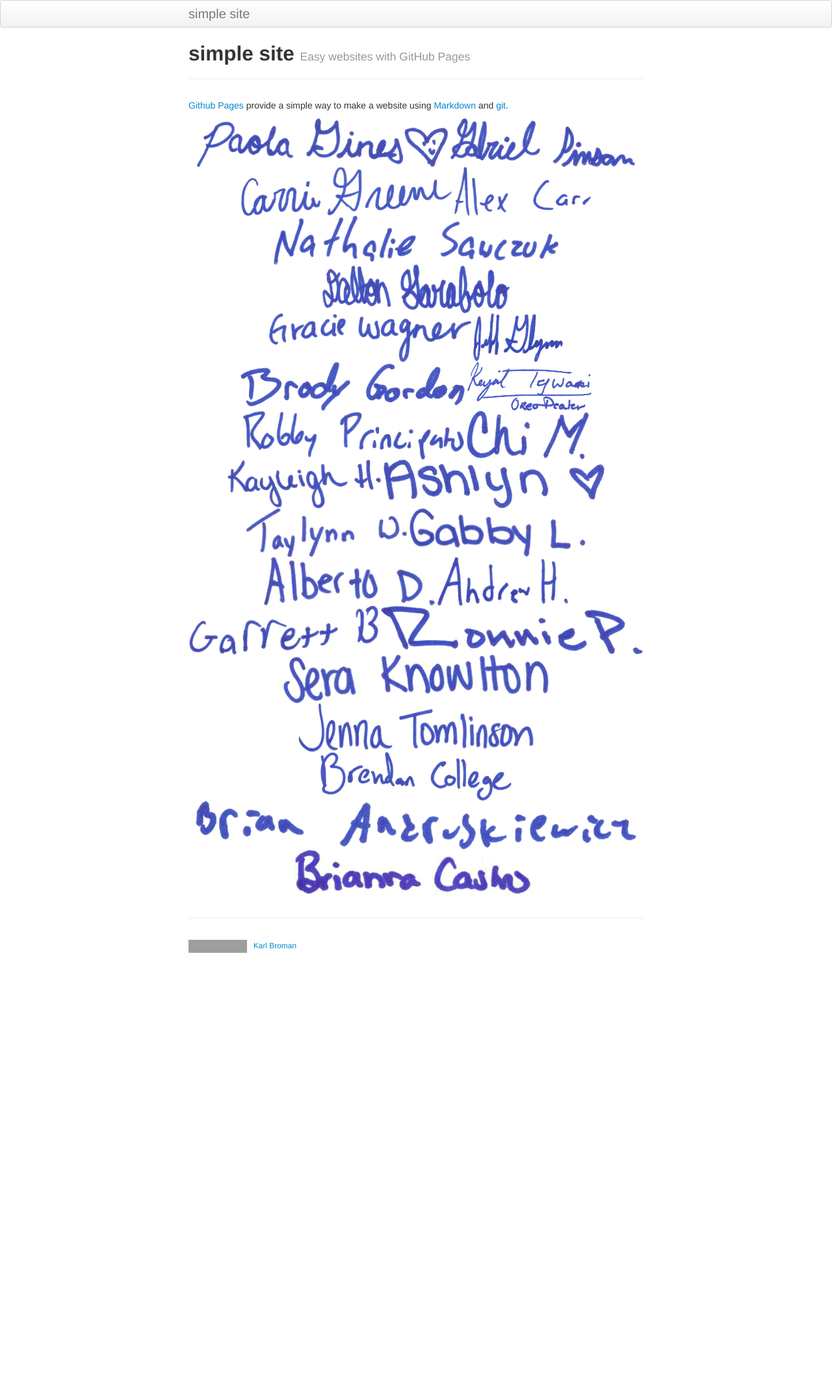
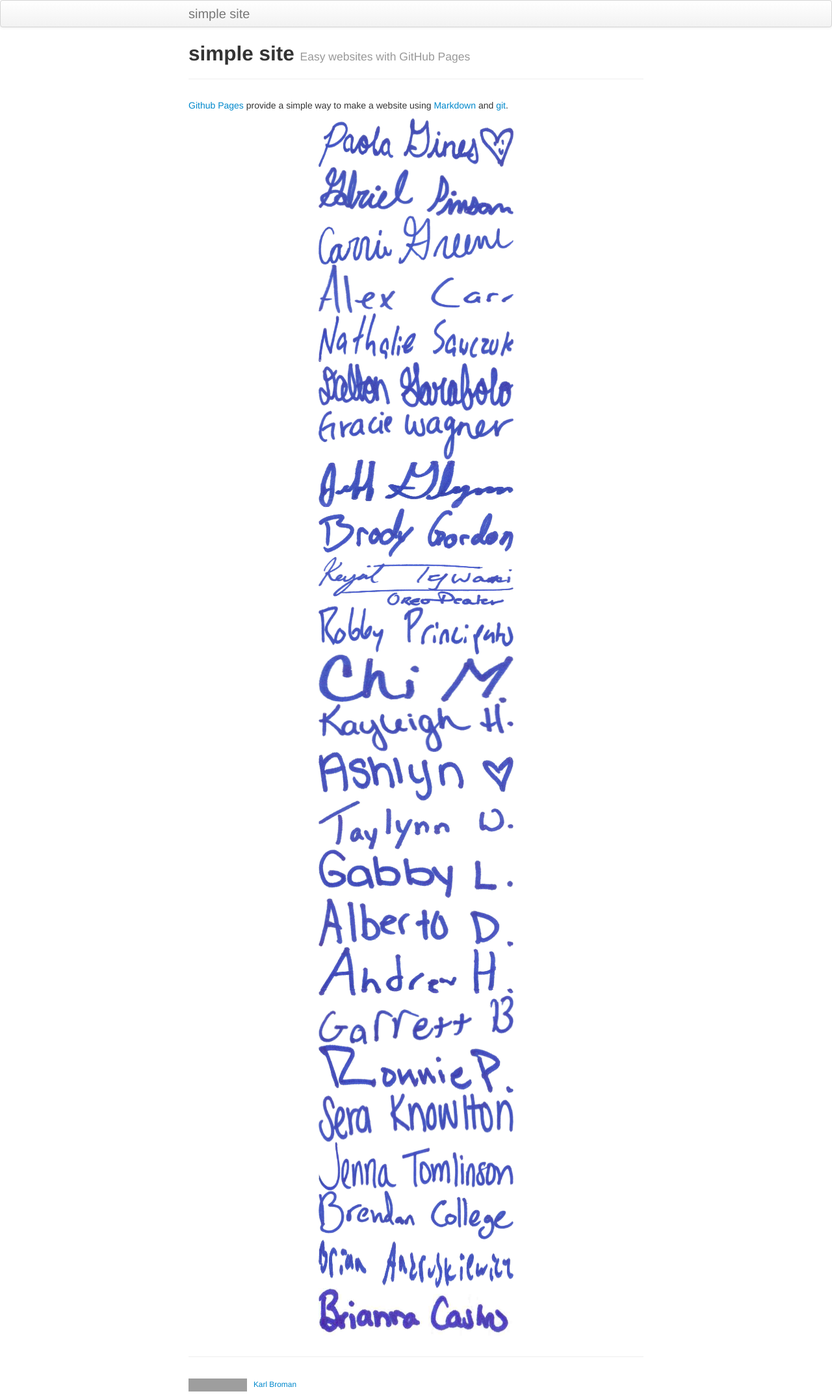
Before and after one commit to the-brom/the-brom.com, a Jekyll site: the page built from index.md, in a window 1280 px wide. Shown: the whole page at 65% size. Built offline with Jekyll 4.4.1, drawn with Linux system fonts in a browser that asks for light colours; before the commit the page ends 1476 px from its top, so only the background shows below that; grey boxes are pictures that could not be loaded.

Commit message:
Update index.md

```diff
--- a/index.md
+++ b/index.md
@@ -10,29 +10,29 @@ website using
 [Markdown](https://daringfireball.net/projects/markdown/) and
 [git](https://git-scm.com).
 <center>
-<img src="signatures_optimized/1.jpg" alt="Signature" style="height:75px;">
-<img src="signatures_optimized/2.jpg" alt="Signature" style="height:75px;"><br>
-<img src="signatures_optimized/3.jpg" alt="Signature" style="height:75px;">
-<img src="signatures_optimized/4.jpg" alt="Signature" style="height:75px;"><br>
-<img src="signatures_optimized/5.jpg" alt="Signature" style="height:75px;">
-<img src="signatures_optimized/6.jpg" alt="Signature" style="height:75px;"><br>
-<img src="signatures_optimized/7.jpg" alt="Signature" style="height:75px;">
-<img src="signatures_optimized/8.jpg" alt="Signature" style="height:75px;"><br>
-<img src="signatures_optimized/9.jpg" alt="Signature" style="height:75px;">
-<img src="signatures_optimized/10.jpg" alt="Signature" style="height:75px;"><br>
-<img src="signatures_optimized/11.jpg" alt="Signature" style="height:75px;">
-<img src="signatures_optimized/12.jpg" alt="Signature" style="height:75px;"><br>
-<img src="signatures_optimized/13.jpg" alt="Signature" style="height:75px;">
-<img src="signatures_optimized/14.jpg" alt="Signature" style="height:75px;"><br>
-<img src="signatures_optimized/15.jpg" alt="Signature" style="height:75px;">
-<img src="signatures_optimized/16.jpg" alt="Signature" style="height:75px;"><br>
-<img src="signatures_optimized/17.jpg" alt="Signature" style="height:75px;">
-<img src="signatures_optimized/18.jpg" alt="Signature" style="height:75px;"><br>
-<img src="signatures_optimized/19.jpg" alt="Signature" style="height:75px;">
-<img src="signatures_optimized/20.jpg" alt="Signature" style="height:75px;"><br>
-<img src="signatures_optimized/21.jpg" alt="Signature" style="height:75px;">
-<img src="signatures_optimized/22.jpg" alt="Signature" style="height:75px;"><br>
-<img src="signatures_optimized/23.jpg" alt="Signature" style="height:75px;">
-<img src="signatures_optimized/24.jpg" alt="Signature" style="height:75px;"><br>
-<img src="signatures_optimized/25.jpg" alt="Signature" style="height:75px;">
+<img src="signatures_optimized/1.jpg" alt="Signature" style="height:75px;width:300px;"><br>
+<img src="signatures_optimized/2.jpg" alt="Signature" style="height:75px;width:300px;"><br>
+<img src="signatures_optimized/3.jpg" alt="Signature" style="height:75px;width:300px;"><br>
+<img src="signatures_optimized/4.jpg" alt="Signature" style="height:75px;width:300px;"><br>
+<img src="signatures_optimized/5.jpg" alt="Signature" style="height:75px;width:300px;"><br>
+<img src="signatures_optimized/6.jpg" alt="Signature" style="height:75px;width:300px;"><br>
+<img src="signatures_optimized/7.jpg" alt="Signature" style="height:75px;width:300px;"><br>
+<img src="signatures_optimized/8.jpg" alt="Signature" style="height:75px;width:300px;"><br>
+<img src="signatures_optimized/9.jpg" alt="Signature" style="height:75px;width:300px;"><br>
+<img src="signatures_optimized/10.jpg" alt="Signature" style="height:75px;width:300px;"><br>
+<img src="signatures_optimized/11.jpg" alt="Signature" style="height:75px;width:300px;"><br>
+<img src="signatures_optimized/12.jpg" alt="Signature" style="height:75px;width:300px;"><br>
+<img src="signatures_optimized/13.jpg" alt="Signature" style="height:75px;width:300px;"><br>
+<img src="signatures_optimized/14.jpg" alt="Signature" style="height:75px;width:300px;"><br>
+<img src="signatures_optimized/15.jpg" alt="Signature" style="height:75px;width:300px;"><br>
+<img src="signatures_optimized/16.jpg" alt="Signature" style="height:75px;width:300px;"><br>
+<img src="signatures_optimized/17.jpg" alt="Signature" style="height:75px;width:300px;"><br>
+<img src="signatures_optimized/18.jpg" alt="Signature" style="height:75px;width:300px;"><br>
+<img src="signatures_optimized/19.jpg" alt="Signature" style="height:75px;width:300px;"><br>
+<img src="signatures_optimized/20.jpg" alt="Signature" style="height:75px;width:300px;"><br>
+<img src="signatures_optimized/21.jpg" alt="Signature" style="height:75px;width:300px;"><br>
+<img src="signatures_optimized/22.jpg" alt="Signature" style="height:75px;width:300px;"><br>
+<img src="signatures_optimized/23.jpg" alt="Signature" style="height:75px;width:300px;"><br>
+<img src="signatures_optimized/24.jpg" alt="Signature" style="height:75px;width:300px;"><br>
+<img src="signatures_optimized/25.jpg" alt="Signature" style="height:75px;width:300px;"><br>
 </center>
```
